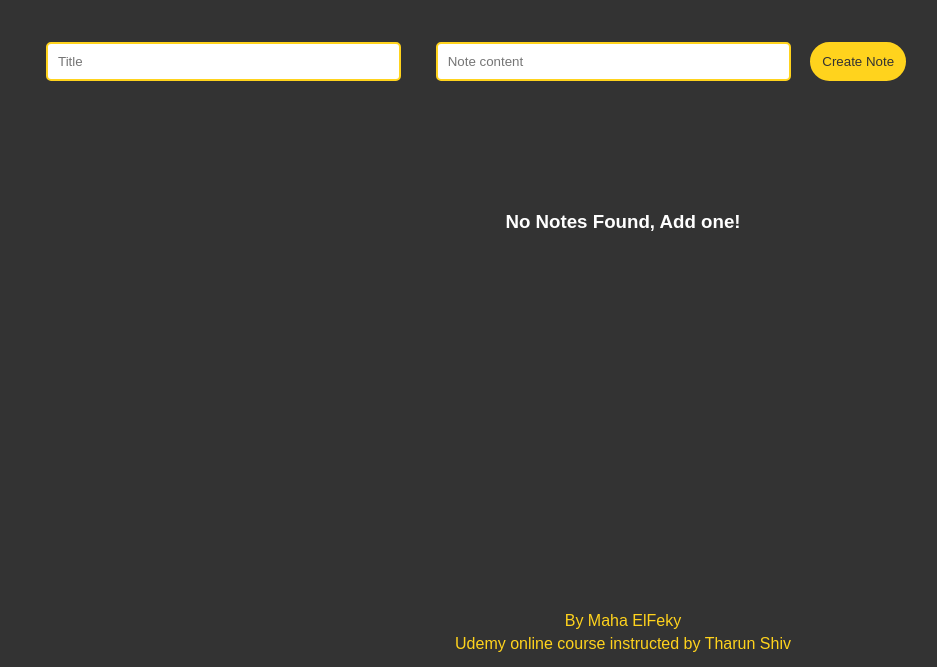
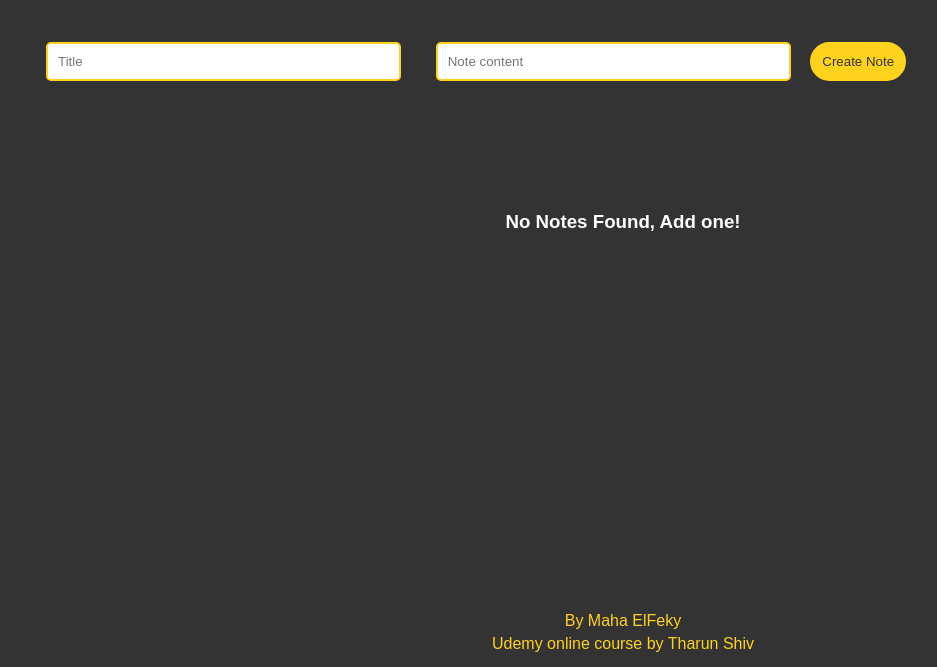
Before and after one commit to maha-jwa/Stick-It-Notes, a website: page index.html in a window 1280 px wide. Shown: the part 133-800 px from the top of the page, without its empty margins (17-954 px from the left). Drawn offline with Linux system fonts and the light colour scheme.

Commit message:
Update index.html

```diff
--- a/index.html
+++ b/index.html
@@ -36,7 +36,7 @@
 
     <footer class="ft">
         <p>By Maha ElFeky</p>
-        <p><a target="_blank" href="https://www.udemy.com">Udemy</a> online course instructed by <a target="_blank" href="https://www.tharunshiv.com/"> Tharun Shiv</a> </p>
+        <p><a target="_blank" href="https://www.udemy.com">Udemy</a> online course by <a target="_blank" href="https://www.tharunshiv.com/"> Tharun Shiv</a> </p>
     </footer>
 
     <script src="js/myscript.js"></script>
```
